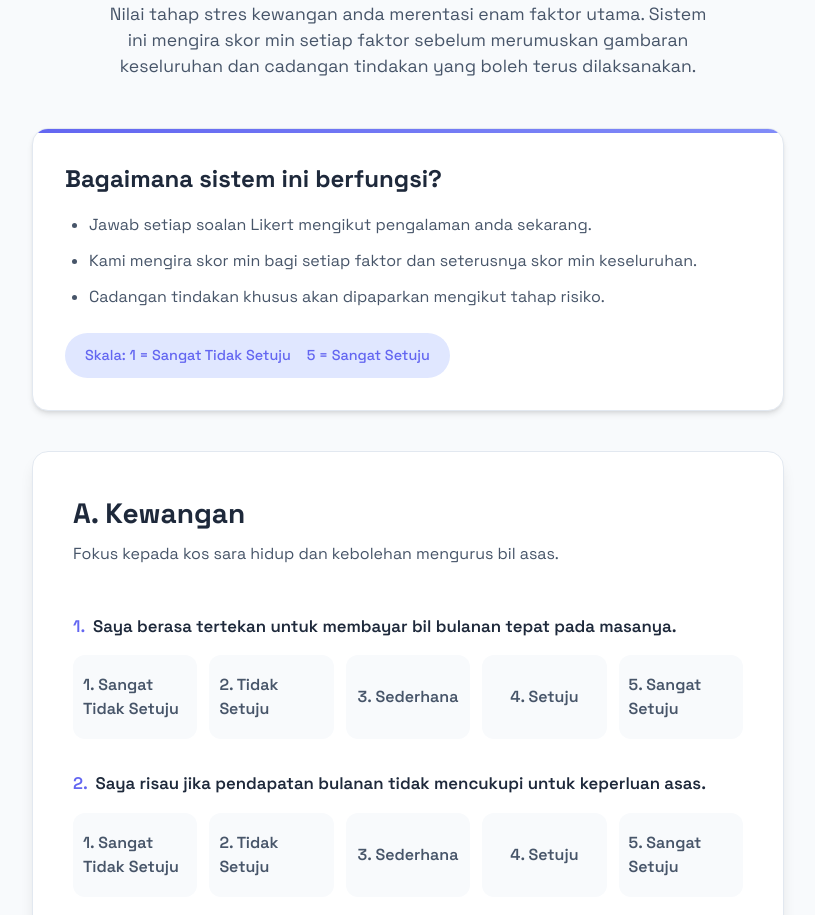
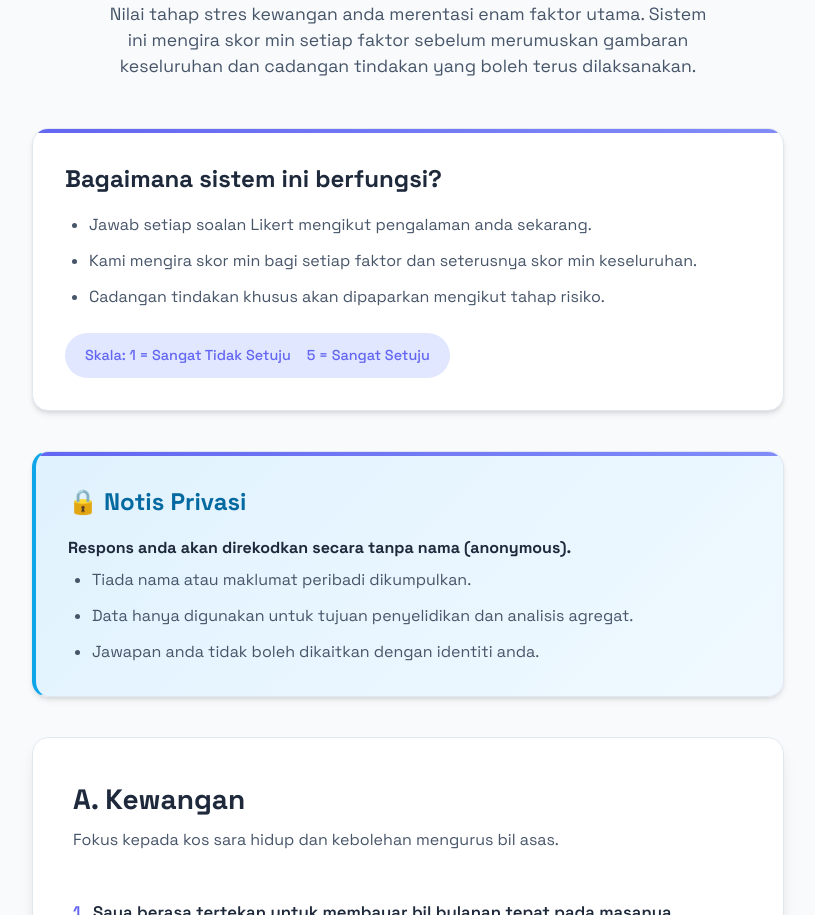
Before and after one commit to norasibah/streskonomi, a plain HTML site: page versions/v2b/index.html in a window 1280 px wide. Shown: the part 185-1100 px from the top of the page, without its empty margins (232-1047 px from the left). Drawn offline with Linux system fonts and the light colour scheme.

Commit message:
versioning

```diff
--- a/versions/v2b/index.html
+++ b/versions/v2b/index.html
@@ -77,6 +77,18 @@
         <span>Skala: 1 = Sangat Tidak Setuju</span>
         <span>5 = Sangat Setuju</span>
       </div>
+    </section>
+
+    <section class="hero-card" id="privacy-notice" style="background: linear-gradient(135deg, #e0f2fe 0%, #f0f9ff 100%); border-left: 4px solid #0ea5e9;">
+      <h2 style="color: #0369a1;">🔒 Notis Privasi</h2>
+      <p style="margin-bottom: 0.5rem;">
+        <strong>Respons anda akan direkodkan secara tanpa nama (anonymous).</strong>
+      </p>
+      <ul style="margin-bottom: 0;">
+        <li>Tiada nama atau maklumat peribadi dikumpulkan.</li>
+        <li>Data hanya digunakan untuk tujuan penyelidikan dan analisis agregat.</li>
+        <li>Jawapan anda tidak boleh dikaitkan dengan identiti anda.</li>
+      </ul>
     </section>
 
     <main>
```
Also changed, not shown: 1 other file.
